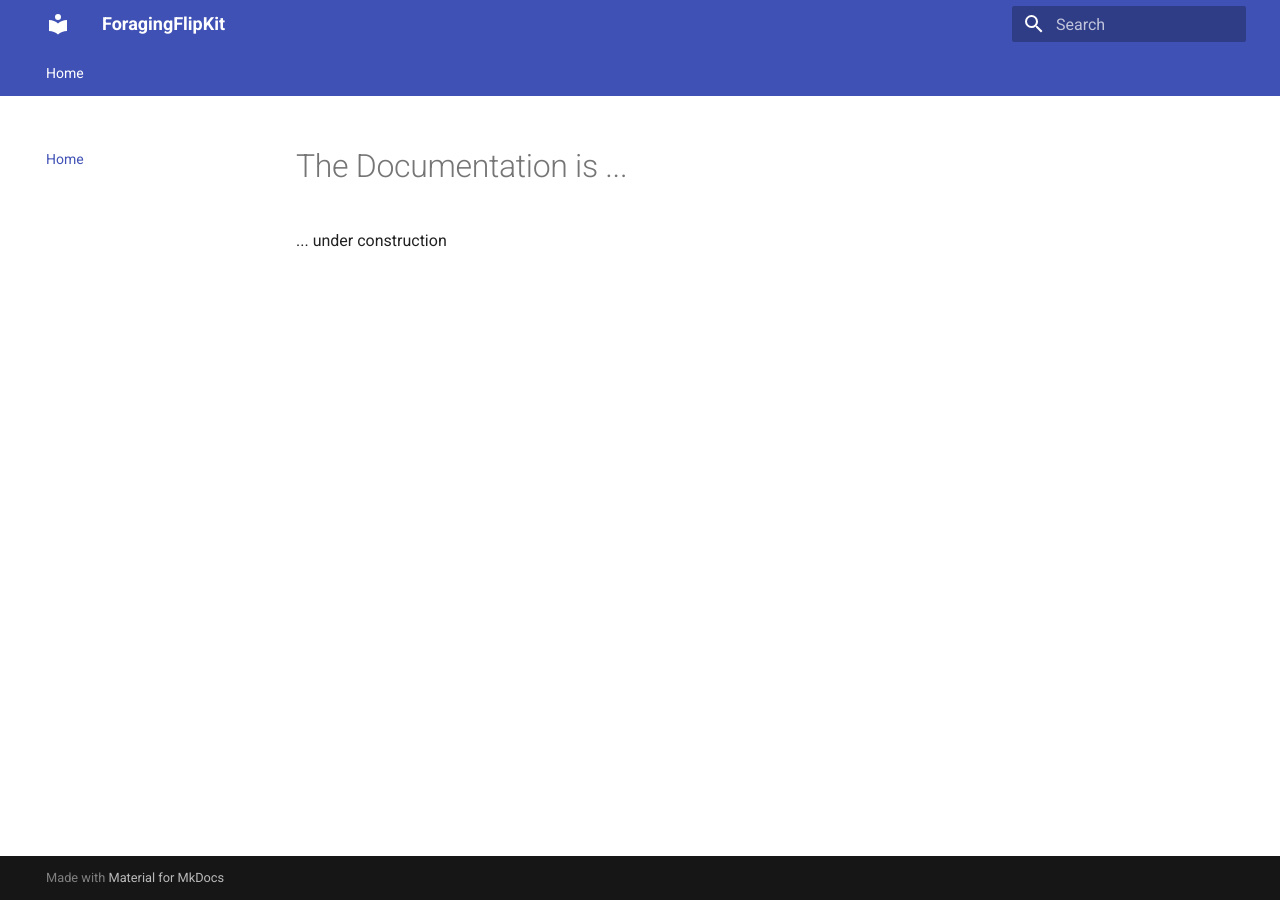
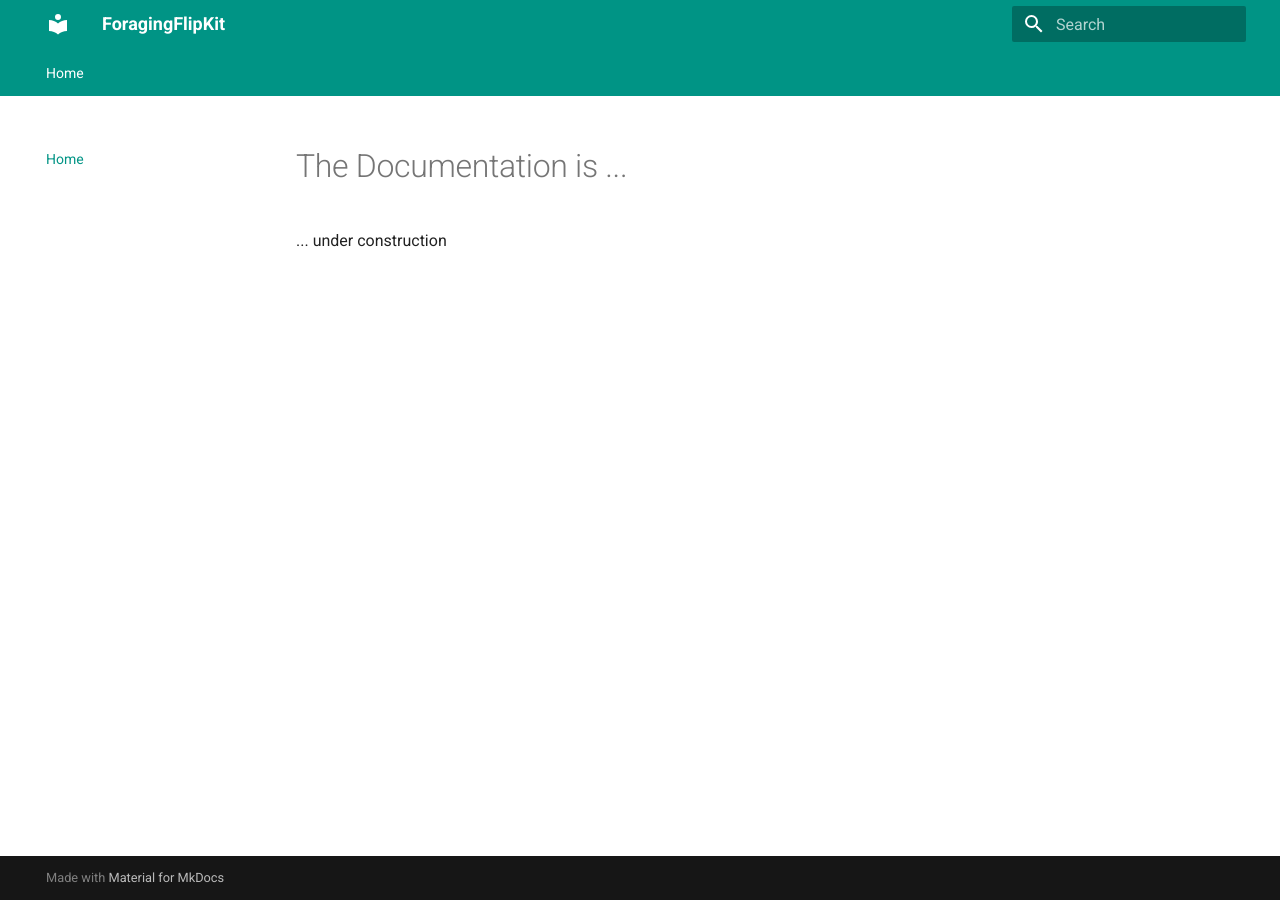
Before and after one commit to AttentionInActionLab/ForagingFlipKit, an MkDocs documentation site: the page built from docs/index.md, in a window 1280 px wide. Built offline with MkDocs 1.6.1 and Material for MkDocs 9.7.7, drawn with Linux system fonts in a browser that asks for light colours.

Commit message:
Update mkdocs.yml

```diff
--- a/mkdocs.yml
+++ b/mkdocs.yml
@@ -5,5 +5,9 @@ theme:
     - navigation.tabs
     - navigation.sections
     - content.action.edit
+  palette:
+    - scheme: default
+      primary: teal
+      accent: indigo
 nav:
   - Home: index.md
```
